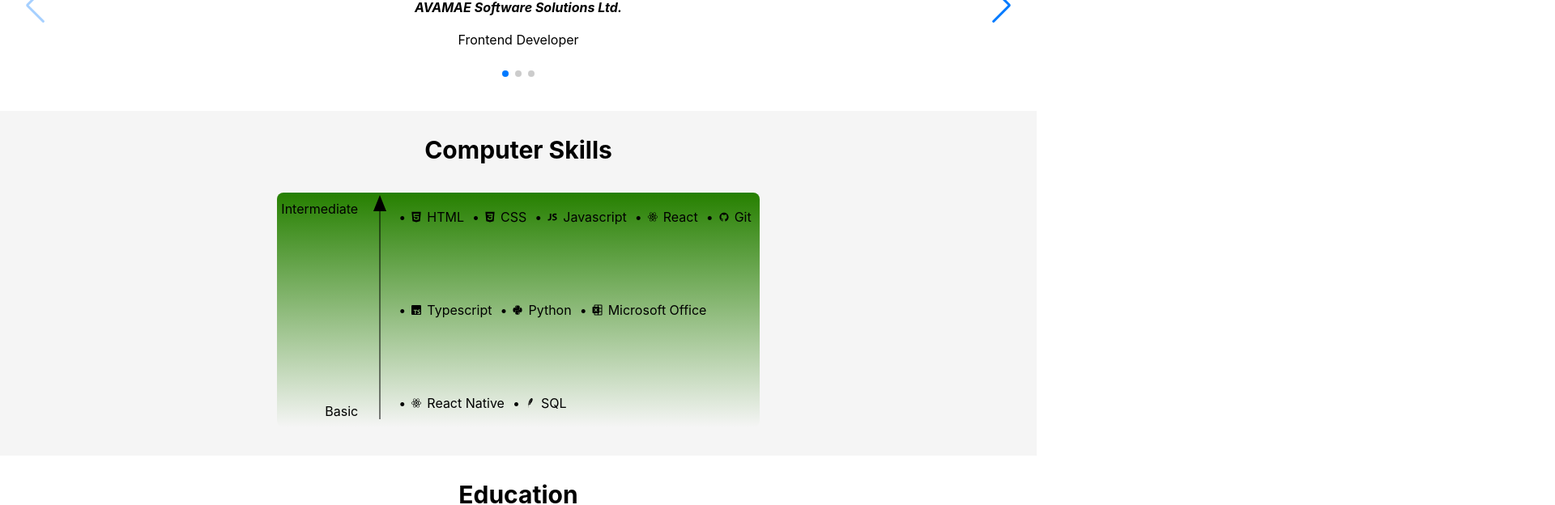
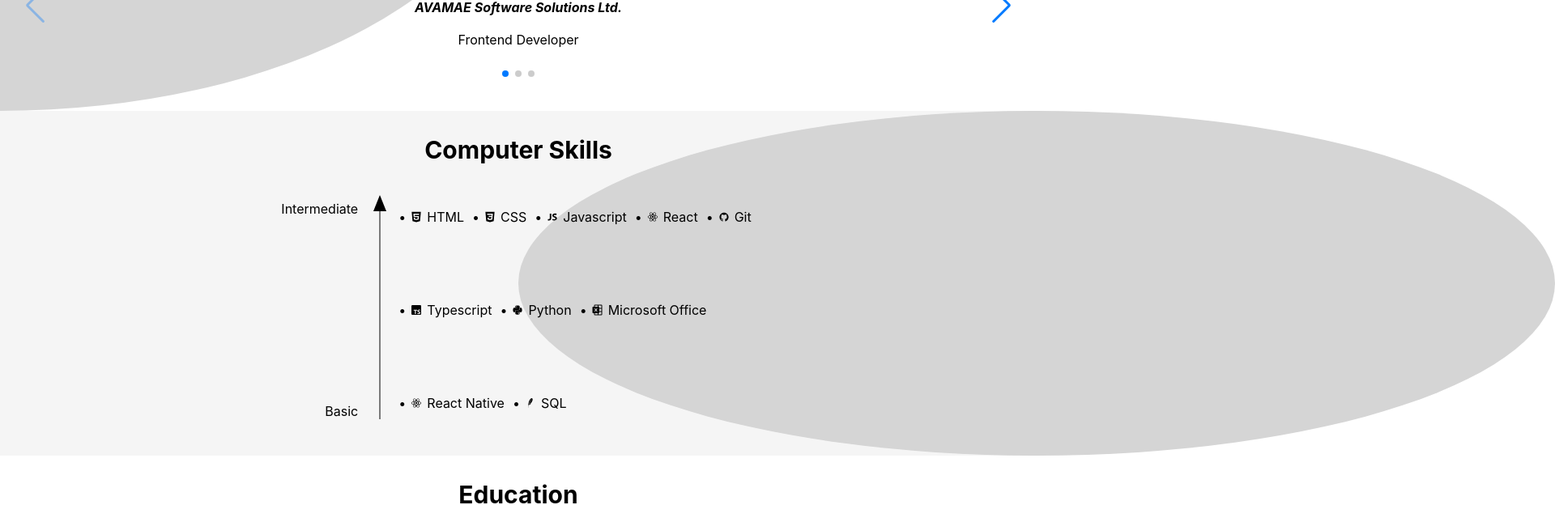
Before and after one commit to Conor07/cv-website, a React (Create React App) app: page / in a window 1280 px wide. Shown: the part 1480-2104 px from the top of the page at 81% size, 1920 px wide, since content can reach past the window. Built offline with nearby package versions, Linux system fonts and the light colour scheme.

Commit message:
Adding circle backgrounds and other design ideas

```diff
--- a/src/pages/ComputerSkills.tsx
+++ b/src/pages/ComputerSkills.tsx
@@ -53,6 +53,8 @@
       className={`${PageNames.ComputerSkillsPage} Page`}
       ref={ref}
     >
+      <div className="CircleBackground RightCircle LightGrey" />
+
       <div className="PageTitle">Computer Skills</div>
 
       <div className="ComputerSkillsTable">
--- a/src/pages/Employment.tsx
+++ b/src/pages/Employment.tsx
@@ -41,13 +41,13 @@
   return (
     <div
       id="EmploymentPage"
-      className={`${PageNames.EmploymentPage} Page PageAlternateBackground`}
+      className={`${PageNames.EmploymentPage} Page PageAlternateBackground `}
       ref={ref}
     >
+      <div className="CircleBackground LeftCircle LightGrey" />
+
       <div className="PageTitle">Employment</div>
-
       {/* Table Version: */}
-
       <div className="EmploymentTable">
         <div className="EmploymentItem">
           <div className="Date">Nov 2021 - Dec 2024</div>
@@ -83,9 +83,7 @@
           <div className="Text">Research Intern</div>
         </div>
       </div>
-
       {/* Carousel Version: */}
-
       <Swiper
         className="EmploymentCarousel"
         modules={[Navigation, Pagination, A11y]}
--- a/src/styles/main.scss
+++ b/src/styles/main.scss
@@ -3,11 +3,16 @@
 }
 
 .Page {
+  position: relative;
   background-color: #f5f5f5;
   padding: 30px 20px;
   display: flex;
   flex-direction: column;
   align-items: center;
+
+  & > * {
+    z-index: 1;
+  }
 
   &.PageAlternateBackground {
     background-color: #fff;
@@ -35,7 +40,7 @@
   flex-direction: row;
   justify-content: space-between;
   height: 110px;
-  z-index: 1;
+  z-index: 2;
 
   h1 {
     align-self: center;
@@ -82,5 +87,44 @@
   flex-direction: row;
   justify-content: center;
   height: 40px;
-  z-index: 1;
+  z-index: 2;
 }
+
+.CircleBackground {
+  position: absolute;
+  top: 50%;
+  width: 100%;
+  height: 100%;
+  aspect-ratio: 1;
+  background-color: #333;
+  border-radius: 50%;
+  z-index: 0;
+
+  &.LeftCircle {
+    left: 0;
+    right: auto;
+    transform: translate(-50%, -50%);
+  }
+
+  &.RightCircle {
+    right: 0;
+    left: auto;
+    transform: translate(50%, -50%);
+  }
+
+  &.Red {
+    background-color: #ff0000;
+  }
+
+  &.Green {
+    background-color: #00ff00;
+  }
+
+  &.Blue {
+    background-color: #0000ff;
+  }
+
+  &.LightGrey {
+    background-color: #d5d5d5;
+  }
+}
--- a/src/styles/pages.scss
+++ b/src/styles/pages.scss
@@ -94,15 +94,9 @@
       position: relative;
       display: grid;
       grid-template-columns: auto 60px;
-      border-top-left-radius: 8px;
-      border-bottom-left-radius: 8px;
-      background-image: linear-gradient(0deg, #f5f5f5, rgb(38, 128, 0, 1));
-      // background-image: linear-gradient(
-      //   0deg,
-      //   rgb(38, 128, 0, 0),
-      //   rgb(38, 128, 0, 1)
-      // );
-      // box-shadow: rgba(38, 128, 0, 0.56) -10px -10px 30px 4px;
+      // border-top-left-radius: 8px;
+      // border-bottom-left-radius: 8px;
+      // background-image: linear-gradient(0deg, #f5f5f5, rgb(38, 128, 0, 1));
 
       .TopLevel {
         grid-column: 1 / 2;
@@ -177,20 +171,11 @@
       justify-content: space-between;
       gap: 20px;
       padding: 20px 0;
-      // background-image: linear-gradient(0deg, rgb(228, 2, 32), rgb(38, 128, 0));
-      border-top-right-radius: 8px;
-      border-bottom-right-radius: 8px;
-      background-image: linear-gradient(0deg, #f5f5f5, rgb(38, 128, 0, 1));
-      // background-image: linear-gradient(
-      //   0deg,
-      //   rgb(38, 128, 0, 0),
-      //   rgb(38, 128, 0, 1)
-      // );
-      // box-shadow: rgba(38, 128, 0, 0.56) 10px -10px 40px 0px;
+      // border-top-right-radius: 8px;
+      // border-bottom-right-radius: 8px;
+      // background-image: linear-gradient(0deg, #f5f5f5, rgb(38, 128, 0, 1));
 
       .Row {
-        // display: grid;
-        // grid-template-columns: repeat(5, 110px);
         display: flex;
         flex-direction: row;
         flex-wrap: wrap;
@@ -344,5 +329,9 @@
     display: flex;
     flex-direction: row;
     gap: 10px;
+
+    .Icon {
+      padding-top: 2px;
+    }
   }
 }
```
